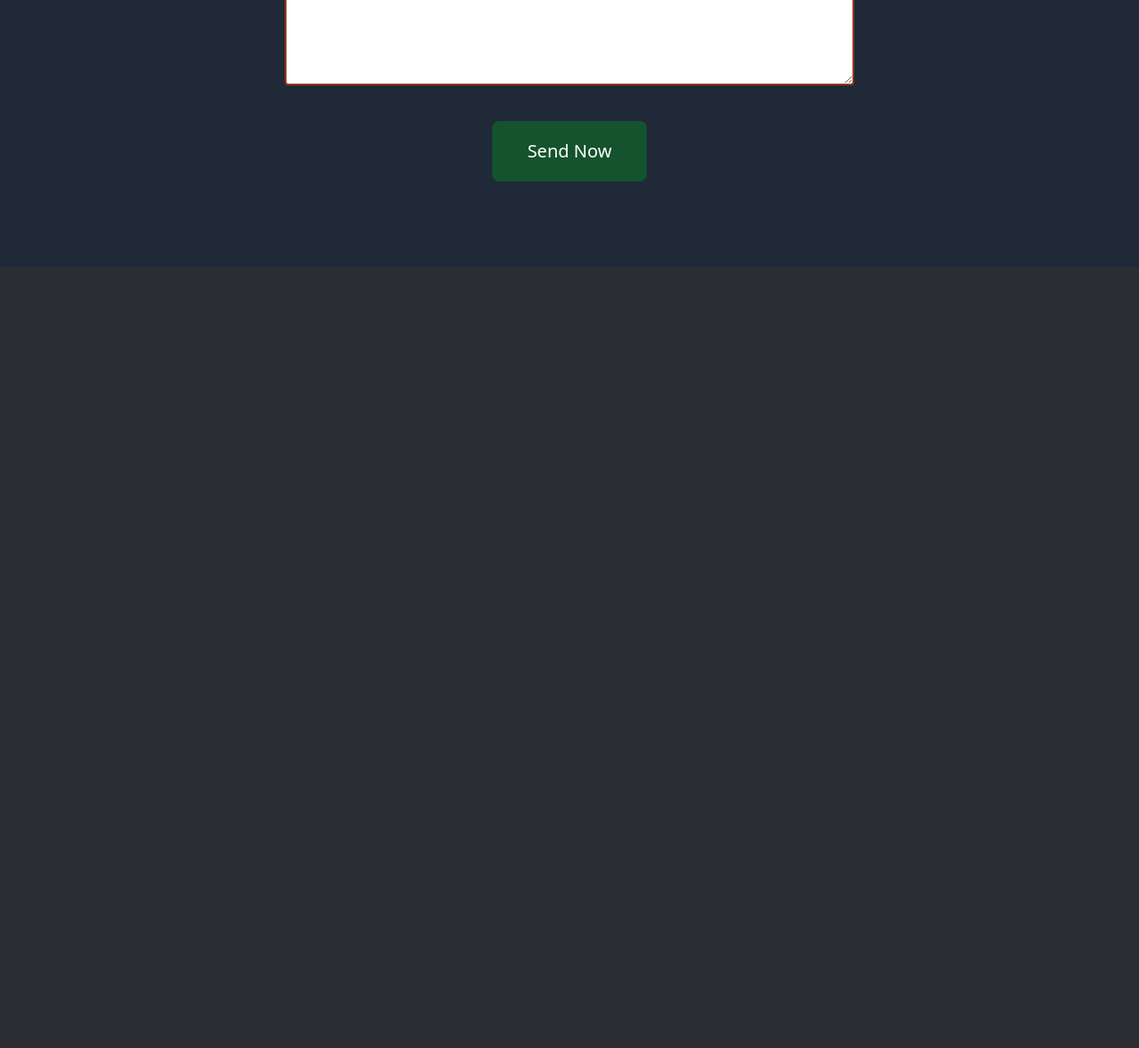
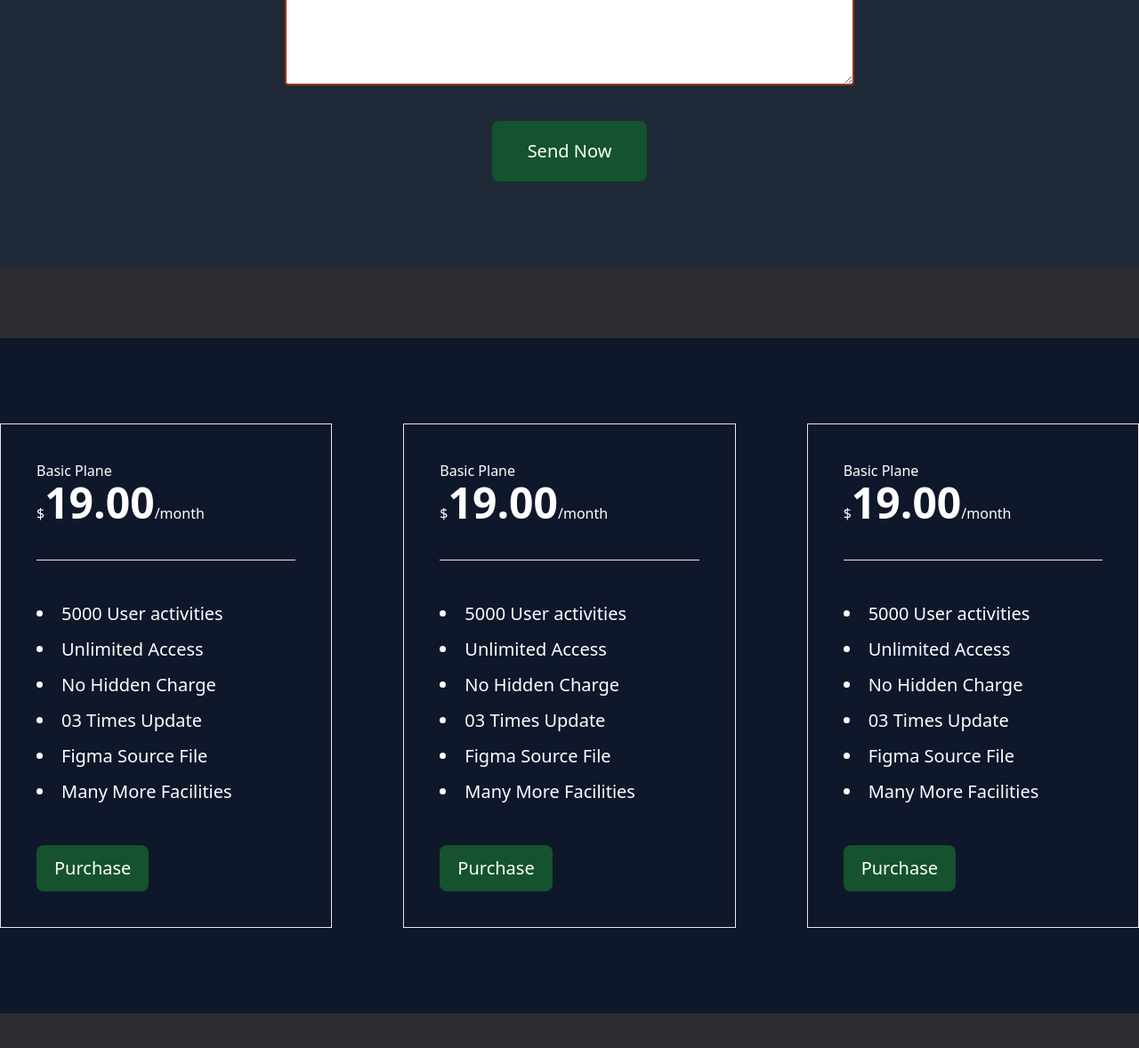
Before and after one commit to shamimur003Rahman/first-tailwind-projects, a plain HTML site: page index.html in a window 1280 px wide. Shown: the part 2682-3860 px from the top of the page at 89% size. Before the commit the page ends 2982 px from the top, so only its background shows below. Drawn offline with nearby package versions, Linux system fonts and the light colour scheme.

Commit message:
some new changes

```diff
--- a/index.html
+++ b/index.html
@@ -143,6 +143,56 @@
             </form>
         </div>
     </section>
+
+    <section class="bg-slate-900 my-16 sm:my-20 py-12 sm:py-24">
+<div class="text-white grid md:grid-cols-2 lg:grid-cols-3 gap-10 sm:gap-12 md:gap-20 justify-center items-center">
+    <div class="border p-10">
+        <h4>Basic Plane</h4>
+        <h3>$<span class="text-xl sm:text-2xl md:text-5xl font-bold">19.00</span>/month</h3>
+        <hr class="my-10">
+        <ul class="list-disc leading-10 text-xl list-inside">
+            <li>5000 User activities</li>
+            <li>Unlimited Access</li>
+            <li>No Hidden Charge</li>
+            <li>03 Times Update</li>
+            <li>Figma Source File</li>
+            <li>Many More Facilities</li>
+        </ul>
+        <button class="bg-green-900 px-5 py-3 rounded-lg text-xl mt-10   hover:bg-green-600 transition">Purchase</button>
+        </div>
+
+    <div class="border p-10">
+        <h4>Basic Plane</h4>
+        <h3>$<span class="text-xl sm:text-2xl md:text-5xl font-bold">19.00</span>/month</h3>
+        <hr class="my-10">
+        <ul class="list-disc leading-10 text-xl list-inside">
+            <li>5000 User activities</li>
+            <li>Unlimited Access</li>
+            <li>No Hidden Charge</li>
+            <li>03 Times Update</li>
+            <li>Figma Source File</li>
+            <li>Many More Facilities</li>
+        </ul>
+        <button class="bg-green-900 px-5 py-3 rounded-lg text-xl mt-10 hover:bg-green-600 transition">Purchase</button>
+        </div>
+
+    <div class="border p-10">
+        <h4>Basic Plane</h4>
+        <h3>$<span class="text-xl sm:text-2xl md:text-5xl font-bold">19.00</span>/month</h3>
+        <hr class="my-10">
+        <ul class="list-disc leading-10 text-xl list-inside">
+            <li>5000 User activities</li>
+            <li>Unlimited Access</li>
+            <li>No Hidden Charge</li>
+            <li>03 Times Update</li>
+            <li>Figma Source File</li>
+            <li>Many More Facilities</li>
+        </ul>
+        <button class="bg-green-900 px-5 py-3 rounded-lg text-xl mt-10 hover:bg-green-600 transition">Purchase</button>
+        </div>
+
+</div>
+    </section>
 </main>
 
 </body>
```
